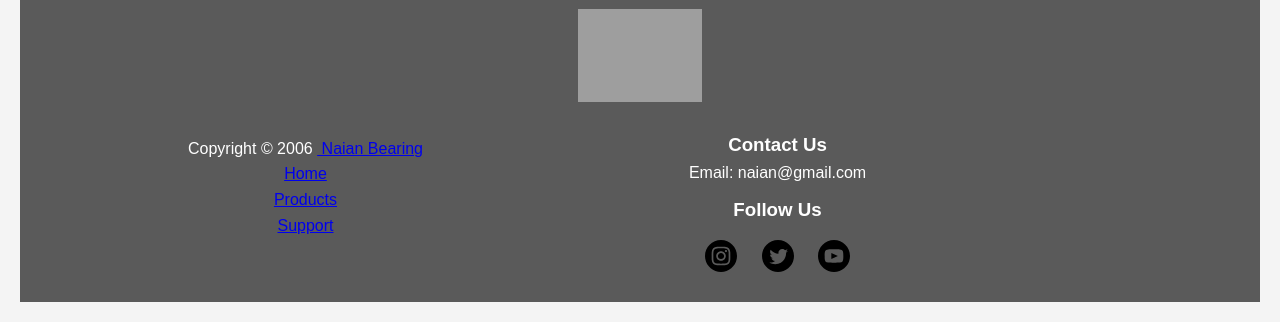
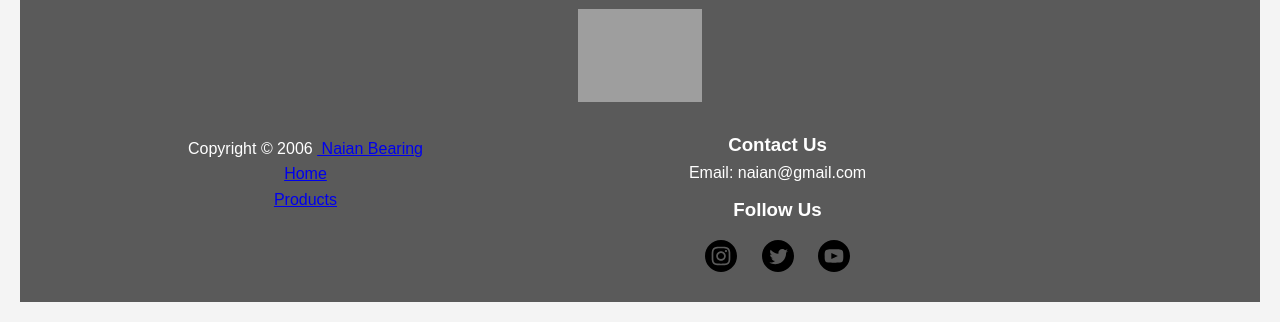
Before and after one commit to ttwei3/web2-naianbearings, a PHP site: page / in a window 1280 px wide. Shown: the part 757-1079 px from the top of the page. Run offline with PHP 8.4, Linux system fonts and the light colour scheme; data that the repository does not hold is empty; grey boxes are pictures that could not be loaded.

Commit message:
Update index.php
Delete unnecessary part

```diff
--- a/index.php
+++ b/index.php
@@ -94,7 +94,6 @@
                     <li>Copyright © 2006&nbsp;<a href="#"> Naian Bearing</a></li>
                     <li><a href="index.php">Home</a></li>
                     <li><a href="product.php">Products</a></li>
-                    <li><a href="support.php">Support</a></li>
                 </ul>
             </div>
             <div class="footer-under">
```
